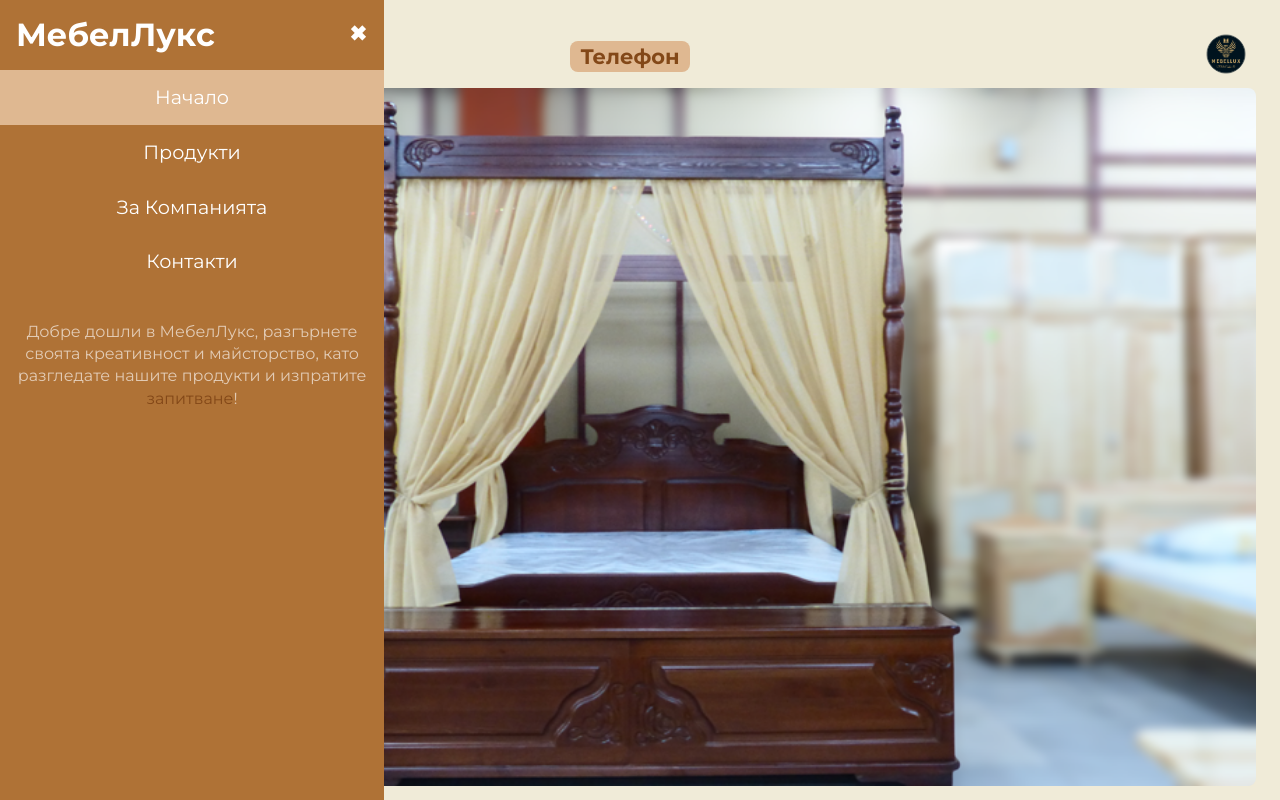
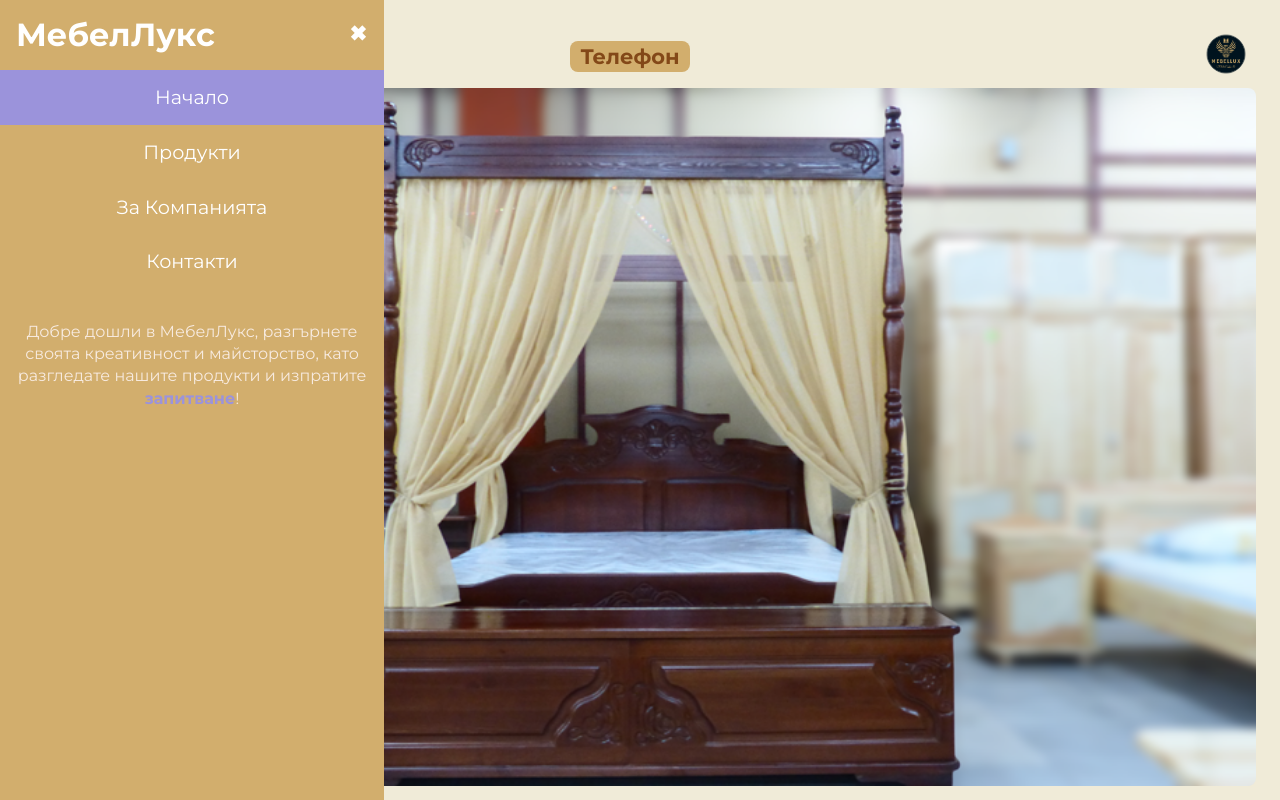
Before and after one commit to DivakovDev/MebelLux-Site, a React (Vite) app in the folder mebel-lux/: page / in a window 1280 px wide. Both pictures are taken after a click on the icon 44 px from the left and 56 px from the top of the page. Shown: the top 800 px of the page. Built offline with nearby package versions, Linux system fonts and the light colour scheme.

Commit message:
update header.jsx, navigation.jsx and mebel-lux/src/index.css

```diff
--- a/mebel-lux/components/header.jsx
+++ b/mebel-lux/components/header.jsx
@@ -4,7 +4,7 @@ function Header() {
       <header>
         <svg height="32px" id="menu-btn" className="open" viewBox="0 0 32 32">
           <path
-            fill="#dfb891"
+            fill="#D2AE6D"
             d="M4,10h24c1.104,0,2-0.896,2-2s-0.896-2-2-2H4C2.896,6,2,6.896,2,8S2.896,10,4,10z M28,14H4c-1.104,0-2,0.896-2,2  s0.896,2,2,2h24c1.104,0,2-0.896,2-2S29.104,14,28,14z M28,22H4c-1.104,0-2,0.896-2,2s0.896,2,2,2h24c1.104,0,2-0.896,2-2  S29.104,22,28,22z"
           />
         </svg>
--- a/mebel-lux/components/navigation.jsx
+++ b/mebel-lux/components/navigation.jsx
@@ -23,7 +23,7 @@ function NavigationBar() {
         <p>
           Добре дошли в МебелЛукс, разгърнете своята креативност и
           майсторство, като разгледате нашите продукти и изпратите{" "}
-          <a href="#">запитване</a>!
+          <a className="ask" href="#">запитване</a>!
         </p>
       </nav>
     </>
--- a/mebel-lux/src/index.css
+++ b/mebel-lux/src/index.css
@@ -38,7 +38,7 @@ ul {
 
 nav {
     position: fixed;
-    background: #af7236 !important;
+    background: #D2AE6D !important;
     height: 100vh;
     left: 0;
     top: 0;
@@ -81,7 +81,7 @@ nav p {
     margin: 0;
     font-size: 1em;
     text-align: center;
-    color: #e2cbb5;
+    color: #f7eadf;
 }
 
 nav img {
@@ -103,7 +103,7 @@ nav ul li a {
 }
 
 .selected {
-    background: #dfb891;
+    background: #9b93db;
 }
 
 .open-nav {
@@ -113,6 +113,10 @@ nav ul li a {
     transform: translateX(0);
 }
 
+.ask{
+    color:#9b93db;
+    font-weight: 700;
+}
 /* Header */
 
 header{
@@ -132,7 +136,7 @@ header .logo {
 }
 
 a.cta-btn {
-    background: #dfb891;
+    background: #D2AE6D;
     color: #834818;
     font-weight: bold;
     font-size: 21px;
@@ -174,7 +178,7 @@ h3 {
 
 .info a{
     color: #834818;
-    background-color: #dfb891;
+    background-color: #D2AE6D;
     border-radius: 5px;
     font-size: 18px;
     font-weight: 700;
```
